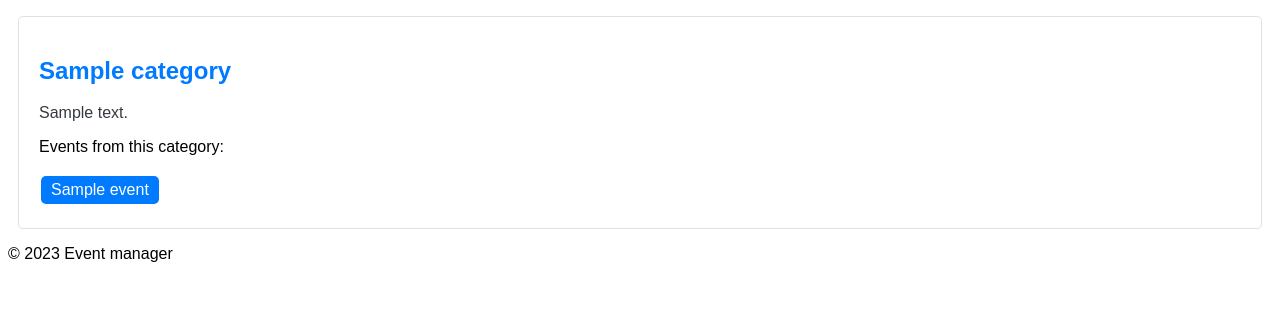
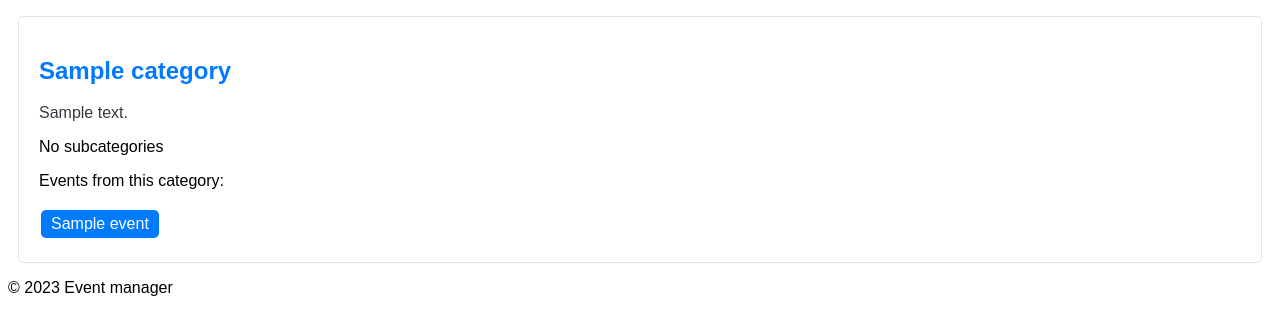
Before and after one commit to smatand/iis2023, a Flask app: page /categories in a window 1280 px wide. Shown: the part 311-646 px from the top of the page. Run offline with Flask 3, Linux system fonts and the light colour scheme; a user stored in the database is signed in; tables that the repository leaves empty hold one stand-in row (values such as "Sample post").

Commit message:
change the way of displaying categories

```diff
--- a/templates/categories.html
+++ b/templates/categories.html
@@ -14,6 +14,18 @@
                 <li class="place-item">
                     <h2 class="place-name">{{ category.name }}</h2>
                     <p class="place-description">{{ category.description }}</p>
+                    <div class="subcategory-list">
+                        {% if category.children|length == 0 %}
+                            <p>No subcategories</p>
+                        {% else %}
+                            <p>Subcategories:</p>
+                            <ul>
+                            {% for subcategory in category.children %}
+                                <li>{{ subcategory.name }}</li>
+                            {% endfor %}
+                            </ul>
+                        {% endif %}
+                    </div>
                     <div class="event-list">
                         {% if category.events|length == 0 %}
                             <p>No events from this category</p>
```
